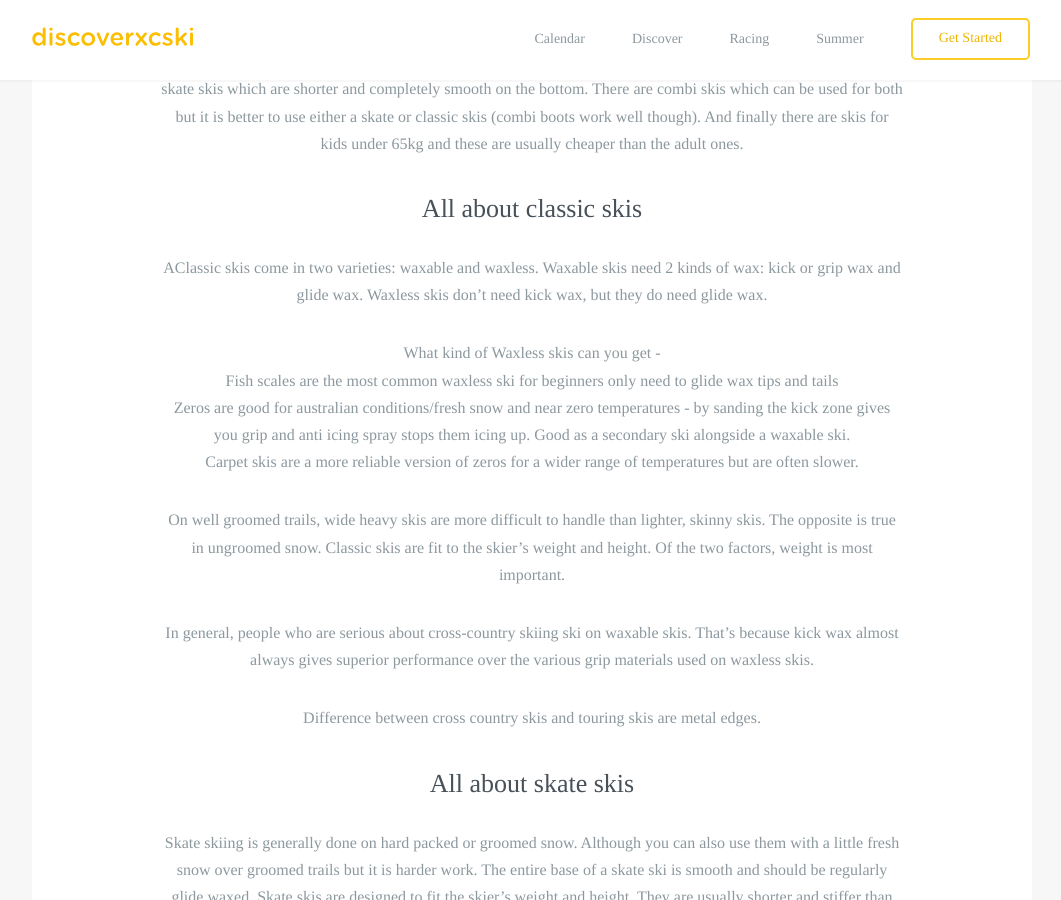
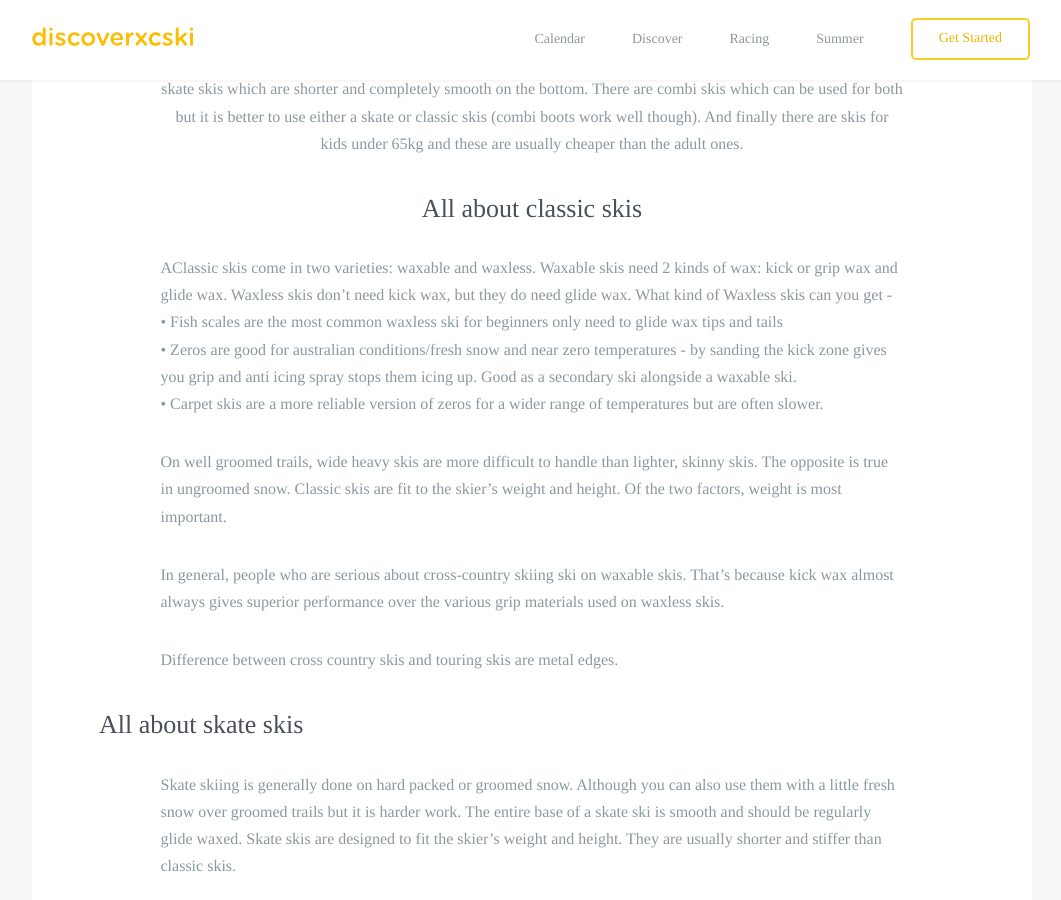
Before and after one commit to robcatto/robcatto.github.io, a Jekyll site: the page built from get-started/equipment/index.html, in a window 1280 px wide and 900 px high, scrolled down 987 px. Shown: the whole window, without its empty margins (108-1169 px from the left). Built offline with Jekyll 4.4.1, drawn with Linux system fonts in a browser that asks for light colours; some web fonts are replaced; Markdown is read by kramdown in place of the engine named in the settings.

Commit message:
Update index.html

```diff
--- a/get-started/equipment/index.html
+++ b/get-started/equipment/index.html
@@ -48,17 +48,16 @@ layout: default
                     <h3>What are the different types of skis?</h3>
                     <p>Cross country skis are thinner and much lighter than downhill skis, and are easy to manoeuvre.  There are two types of skis; classic skis with a pattern/wax underneath the foot which stops it gliding backwards and provides grip or skate skis which are shorter and completely smooth on the bottom.  There are combi skis which can be used for both but it is better to use either a skate or classic skis (combi boots work well though). And finally there are skis for kids under 65kg and these are usually cheaper than the adult ones.
                 <h3>All about classic skis</h3>
-                    <p>AClassic skis come in two varieties: waxable and waxless.  Waxable skis need 2 kinds of wax: kick or grip wax and glide wax. Waxless skis don’t need kick wax, but they do need glide wax.
-                        <p>What kind of Waxless skis can you get  -
-                        <br>Fish scales are the most common waxless ski for beginners only need to glide wax tips and tails
-                        <br>Zeros are good for australian conditions/fresh snow and near zero temperatures - by sanding the kick zone gives you grip and anti icing spray stops them icing up.  Good as a secondary ski alongside a waxable ski.
-                        <br>Carpet skis are a more reliable version of zeros for a wider range of temperatures but are often slower.
+                    <p align=left>AClassic skis come in two varieties: waxable and waxless.  Waxable skis need 2 kinds of wax: kick or grip wax and glide wax. Waxless skis don’t need kick wax, but they do need glide wax. What kind of Waxless skis can you get  -
+                        <br align=left>&#8226; Fish scales are the most common waxless ski for beginners only need to glide wax tips and tails
+                        <br align=left>&#8226; Zeros are good for australian conditions/fresh snow and near zero temperatures - by sanding the kick zone gives you grip and anti icing spray stops them icing up.  Good as a secondary ski alongside a waxable ski.
+                        <br align=left>&#8226; Carpet skis are a more reliable version of zeros for a wider range of temperatures but are often slower.
 
-                        <p>On well groomed trails, wide heavy skis are more difficult to handle than lighter, skinny skis. The opposite is true in ungroomed snow. Classic skis are fit to the skier’s weight and height. Of the two factors, weight is most important.
-                        <p>In general, people who are serious about cross-country skiing ski on waxable skis. That’s because kick wax almost always gives superior performance over the various grip materials used on waxless skis.
-                        <p>Difference between cross country skis and touring skis are metal edges.
-                   <h3>All about skate skis</h3>
-                    <p>Skate skiing is generally done on hard packed or groomed snow. Although you can also use them with a little fresh snow over groomed trails but it is harder work. The entire base of a skate ski is smooth and should be regularly glide waxed.  Skate skis are designed to fit the skier’s weight and height. They are usually shorter and stiffer than classic skis.
+                        <p align=left>On well groomed trails, wide heavy skis are more difficult to handle than lighter, skinny skis. The opposite is true in ungroomed snow. Classic skis are fit to the skier’s weight and height. Of the two factors, weight is most important.
+                        <p align=left>In general, people who are serious about cross-country skiing ski on waxable skis. That’s because kick wax almost always gives superior performance over the various grip materials used on waxless skis.
+                        <p align=left>Difference between cross country skis and touring skis are metal edges.
+                   <h3 align=left>All about skate skis</h3>
+                    <p align=left>Skate skiing is generally done on hard packed or groomed snow. Although you can also use them with a little fresh snow over groomed trails but it is harder work. The entire base of a skate ski is smooth and should be regularly glide waxed.  Skate skis are designed to fit the skier’s weight and height. They are usually shorter and stiffer than classic skis.
                      </p>
 
 
```
